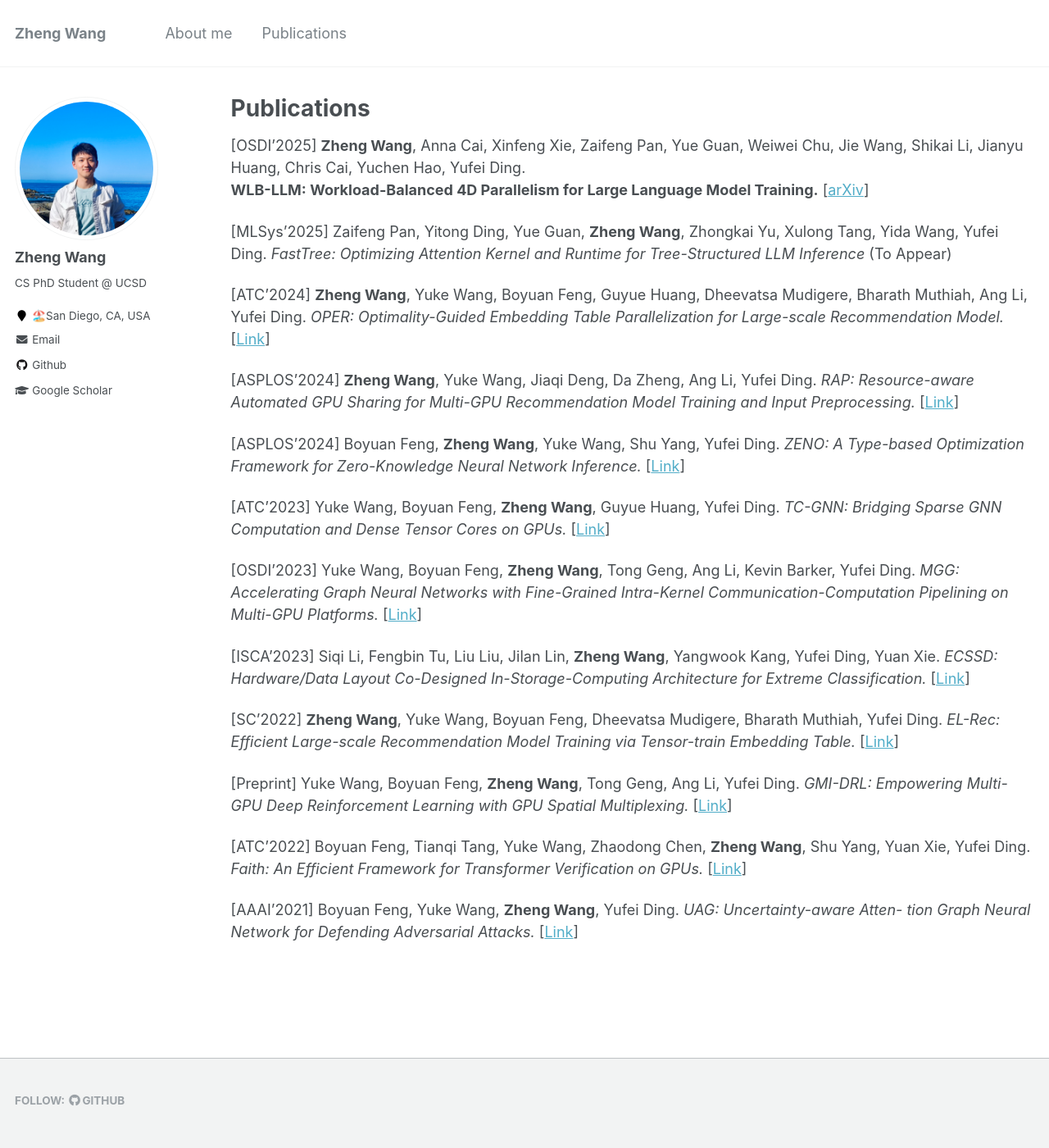
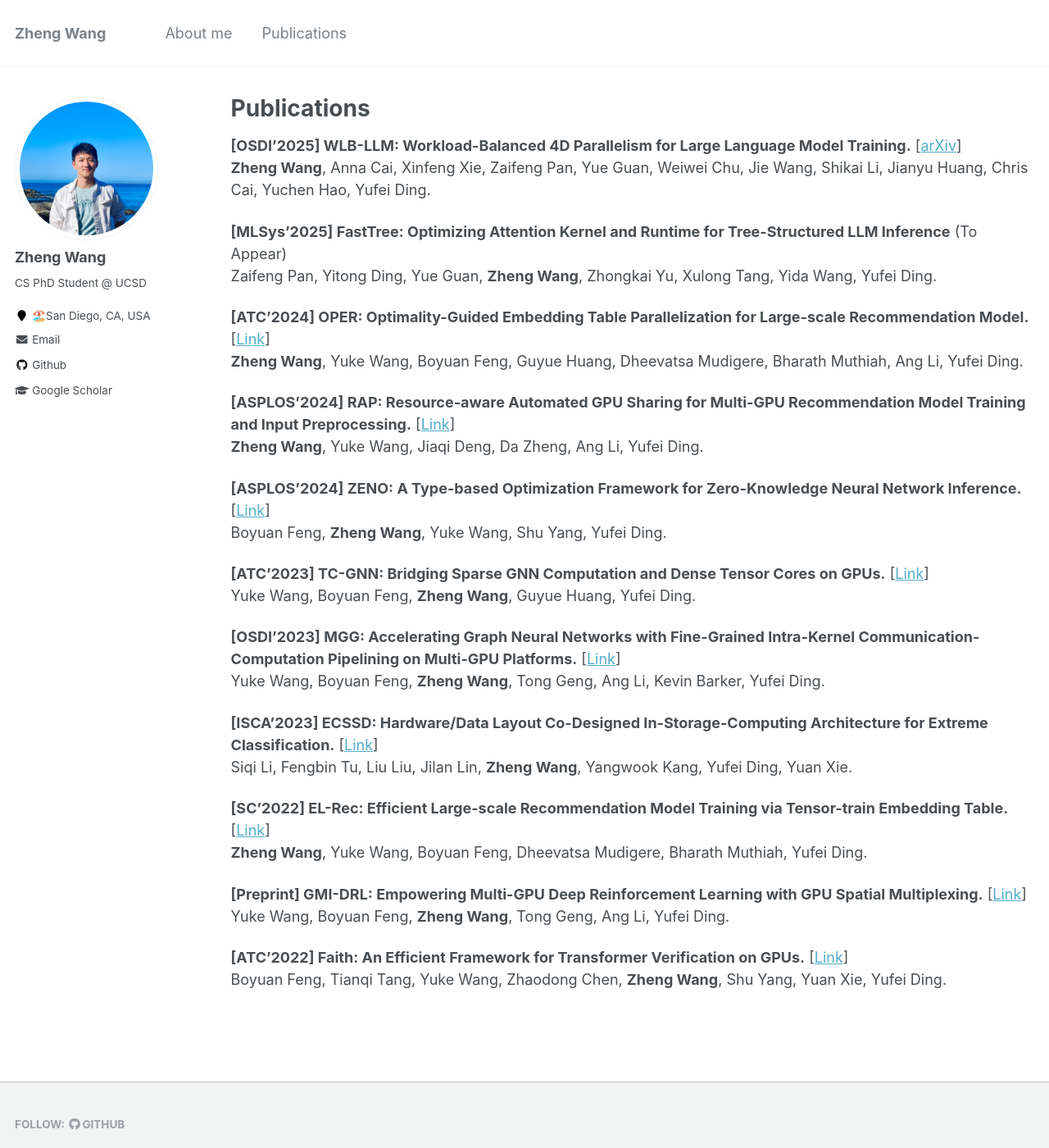
Before and after one commit to Ash-Zheng/Ash-Zheng.github.io, a Jekyll site: the page built from _pages/publications.md, in a window 1280 px wide and 1400 px high. Shown: the whole window at 82% size. Built offline with Jekyll 4.4.1, drawn with Linux system fonts in a browser that asks for light colours; part of the change alters nothing that is shown.

Commit message:
update March 2025

```diff
--- a/_pages/publications.md
+++ b/_pages/publications.md
@@ -14,7 +14,55 @@ author_profile: true
 {% for post in site.publications reversed %}
   {% include archive-single.html %}
 {% endfor %} -->
-[OSDI'2025] **Zheng Wang**, Anna Cai, Xinfeng Xie, Zaifeng Pan, Yue Guan, Weiwei Chu, Jie Wang, Shikai Li, Jianyu Huang, Chris Cai, Yuchen Hao, Yufei Ding. <br>
+**[OSDI'2025] WLB-LLM: Workload-Balanced 4D Parallelism for Large Language Model Training.**
+[<a href="https://arxiv.org/abs/2503.17924">arXiv</a>] <br>
+**Zheng Wang**, Anna Cai, Xinfeng Xie, Zaifeng Pan, Yue Guan, Weiwei Chu, Jie Wang, Shikai Li, Jianyu Huang, Chris Cai, Yuchen Hao, Yufei Ding.
+
+**[MLSys'2025] FastTree: Optimizing Attention Kernel and Runtime for Tree-Structured LLM Inference**
+(To Appear) <br>
+Zaifeng Pan, Yitong Ding, Yue Guan, **Zheng Wang**, Zhongkai Yu, Xulong Tang, Yida Wang, Yufei Ding.
+
+**[ATC'2024] OPER: Optimality-Guided Embedding Table Parallelization for Large-scale Recommendation Model.**
+[<a href="https://www.usenix.org/conference/atc24/presentation/wang">Link</a>] <br>
+**Zheng Wang**, Yuke Wang, Boyuan Feng, Guyue Huang, Dheevatsa Mudigere, Bharath Muthiah, Ang Li, Yufei Ding.
+
+**[ASPLOS'2024] RAP: Resource-aware Automated GPU Sharing for Multi-GPU Recommendation Model Training and Input Preprocessing.**
+[<a href="https://dl.acm.org/doi/10.1145/3620665.3640406">Link</a>] <br>
+**Zheng Wang**, Yuke Wang, Jiaqi Deng, Da Zheng, Ang Li, Yufei Ding.
+
+**[ASPLOS'2024] ZENO: A Type-based Optimization Framework for Zero-Knowledge Neural Network Inference.**
+[<a href="https://dl.acm.org/doi/10.1145/3617232.3624852">Link</a>] <br>
+Boyuan Feng, **Zheng Wang**, Yuke Wang, Shu Yang, Yufei Ding.
+
+**[ATC'2023] TC-GNN: Bridging Sparse GNN Computation and Dense Tensor Cores on GPUs.**
+[<a href="https://www.usenix.org/conference/atc23/presentation/wang-yuke">Link</a>] <br>
+Yuke Wang, Boyuan Feng, **Zheng Wang**, Guyue Huang, Yufei Ding.
+
+**[OSDI'2023] MGG: Accelerating Graph Neural Networks with Fine-Grained Intra-Kernel Communication-Computation Pipelining on Multi-GPU Platforms.**
+[<a href="https://www.usenix.org/conference/osdi23/presentation/wang-yuke">Link</a>] <br>
+Yuke Wang, Boyuan Feng, **Zheng Wang**, Tong Geng, Ang Li, Kevin Barker, Yufei Ding.
+
+**[ISCA'2023] ECSSD: Hardware/Data Layout Co-Designed In-Storage-Computing Architecture for Extreme Classification.**
+[<a href="https://dl.acm.org/doi/abs/10.1145/3579371.3589093">Link</a>] <br>
+Siqi Li, Fengbin Tu, Liu Liu, Jilan Lin, **Zheng Wang**, Yangwook Kang, Yufei Ding, Yuan Xie.
+
+**[SC'2022] EL-Rec: Efficient Large-scale Recommendation Model Training via Tensor-train Embedding Table.**
+[<a href="https://dl.acm.org/doi/abs/10.5555/3571885.3571978">Link</a>] <br>
+**Zheng Wang**, Yuke Wang, Boyuan Feng, Dheevatsa Mudigere, Bharath Muthiah, Yufei Ding.
+
+**[Preprint] GMI-DRL: Empowering Multi-GPU Deep Reinforcement Learning with GPU Spatial Multiplexing.**
+[<a href="https://arxiv.org/abs/2206.08482">Link</a>] <br>
+Yuke Wang, Boyuan Feng, **Zheng Wang**, Tong Geng, Ang Li, Yufei Ding.
+
+**[ATC'2022] Faith: An Efficient Framework for Transformer Verification on GPUs.**
+[<a href="https://www.usenix.org/system/files/atc22-feng.pdf">Link</a>] <br>
+Boyuan Feng, Tianqi Tang, Yuke Wang, Zhaodong Chen, **Zheng Wang**, Shu Yang, Yuan Xie, Yufei Ding.
+
+<!-- [AAAI'2021] Boyuan Feng, Yuke Wang, **Zheng Wang**, Yufei Ding.
+*UAG: Uncertainty-aware Atten- tion Graph Neural Network for Defending Adversarial Attacks.*
+[<a href="https://arxiv.org/abs/2009.10235">Link</a>] -->
+
+<!-- [OSDI'2025] **Zheng Wang**, Anna Cai, Xinfeng Xie, Zaifeng Pan, Yue Guan, Weiwei Chu, Jie Wang, Shikai Li, Jianyu Huang, Chris Cai, Yuchen Hao, Yufei Ding. <br>
 **WLB-LLM: Workload-Balanced 4D Parallelism for Large Language Model Training.**
 [<a href="https://arxiv.org/abs/2503.17924">arXiv</a>]
 
@@ -59,4 +107,4 @@ author_profile: true
 
 [AAAI'2021] Boyuan Feng, Yuke Wang, **Zheng Wang**, Yufei Ding.
 *UAG: Uncertainty-aware Atten- tion Graph Neural Network for Defending Adversarial Attacks.*
-[<a href="https://arxiv.org/abs/2009.10235">Link</a>]
+[<a href="https://arxiv.org/abs/2009.10235">Link</a>] -->
```
